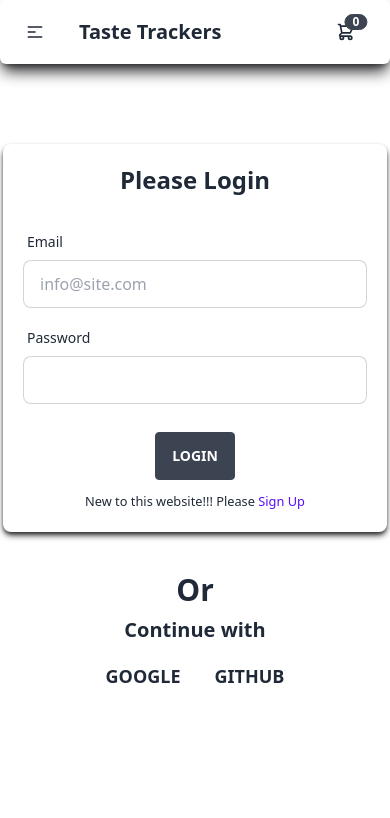
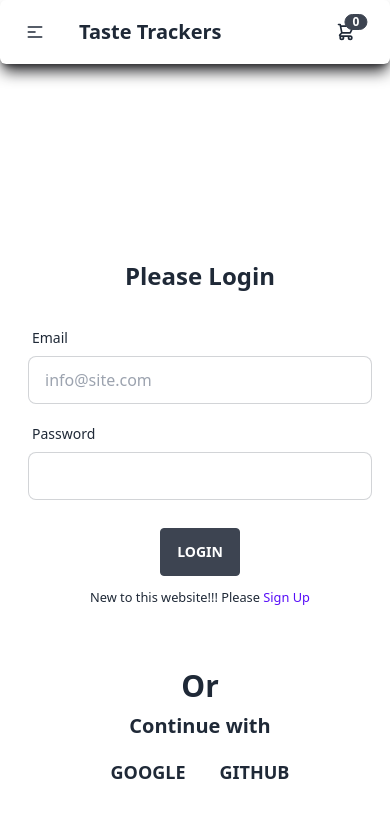
Before and after one commit to sayonUsman/taste-trackers, a React (Vite) app: page /login in a window 390 px wide. Shown: the top 818 px of the page. Built offline with nearby package versions, Linux system fonts and the light colour scheme; no server answers.

Commit message:
UI design of login and sign up cards have been updated for small devices

```diff
--- a/src/pages/LoginPage/LoginPage.jsx
+++ b/src/pages/LoginPage/LoginPage.jsx
@@ -62,9 +62,9 @@ const LoginPage = () => {
   };
 
   return (
-    <div className="hero min-h-screen">
-      <div>
-        <div className="card rounded-lg w-96 bg-base-100 shadow-md shadow-zinc-800 p-5">
+    <div className="hero mt-24 lg:mt-0 min-h-screen">
+      <div className="m-2">
+        <div className="card rounded-none md:rounded-lg w-96 md:bg-base-100 md:shadow-md md:shadow-zinc-800 p-5">
           <h1 className="text-center text-2xl font-bold">Please Login</h1>
 
           <form onSubmit={handleSubmit}>
--- a/src/pages/SignUpPage/SignUpPage.jsx
+++ b/src/pages/SignUpPage/SignUpPage.jsx
@@ -18,7 +18,7 @@ const SignUpPage = () => {
     const password = form.password.value;
     const confirmPassword = form.confirmPassword.value;
     const userName = form.name.value;
-    const profileLink = form.profile.value;
+    const profileLink = form.url.value;
     console.log(userName, profileLink);
 
     setMessage("");
@@ -76,9 +76,9 @@ const SignUpPage = () => {
   };
 
   return (
-    <div className="hero min-h-screen">
+    <div className="hero mt-24 lg:mt-0 min-h-screen">
       <div>
-        <div className="card rounded-lg w-96 bg-base-100 shadow-md shadow-zinc-800 p-5">
+        <div className="card rounded-none md:rounded-lg w-96 md:bg-base-100 md:shadow-md md:shadow-zinc-800 p-5">
           <h1 className="text-center text-2xl font-bold">Please Sign Up</h1>
 
           <form onSubmit={handleSubmit}>
```
